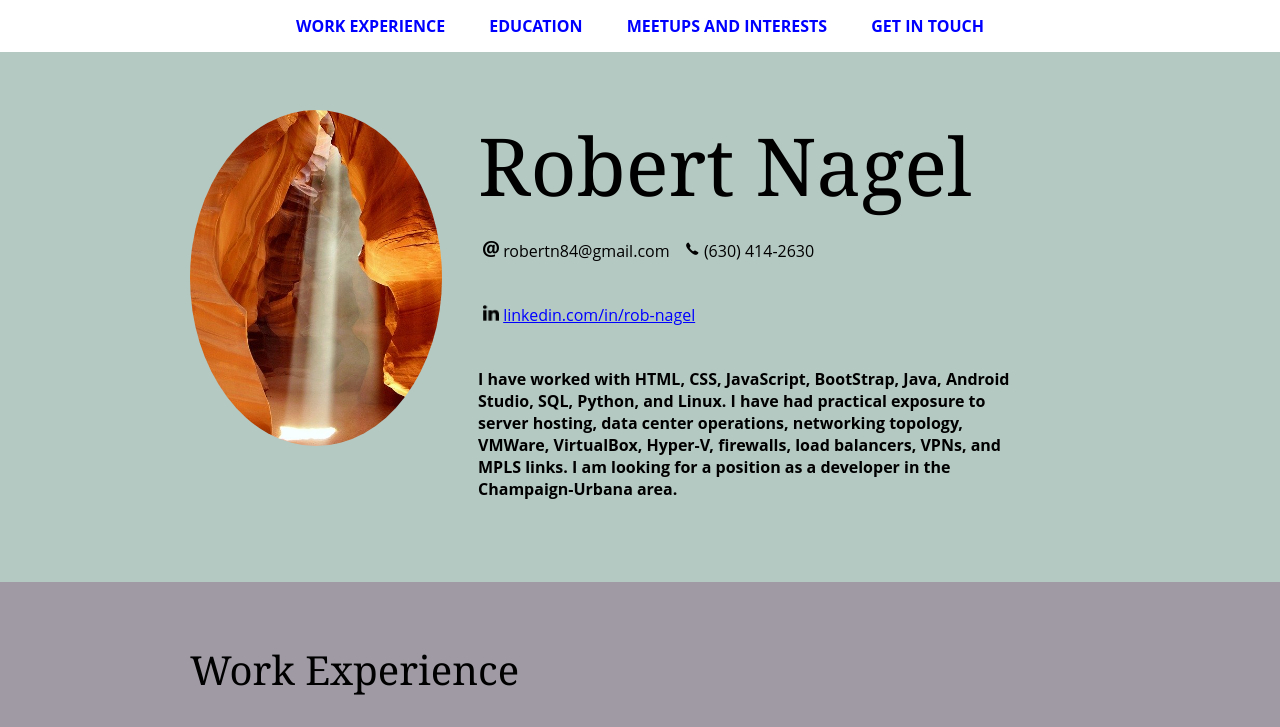
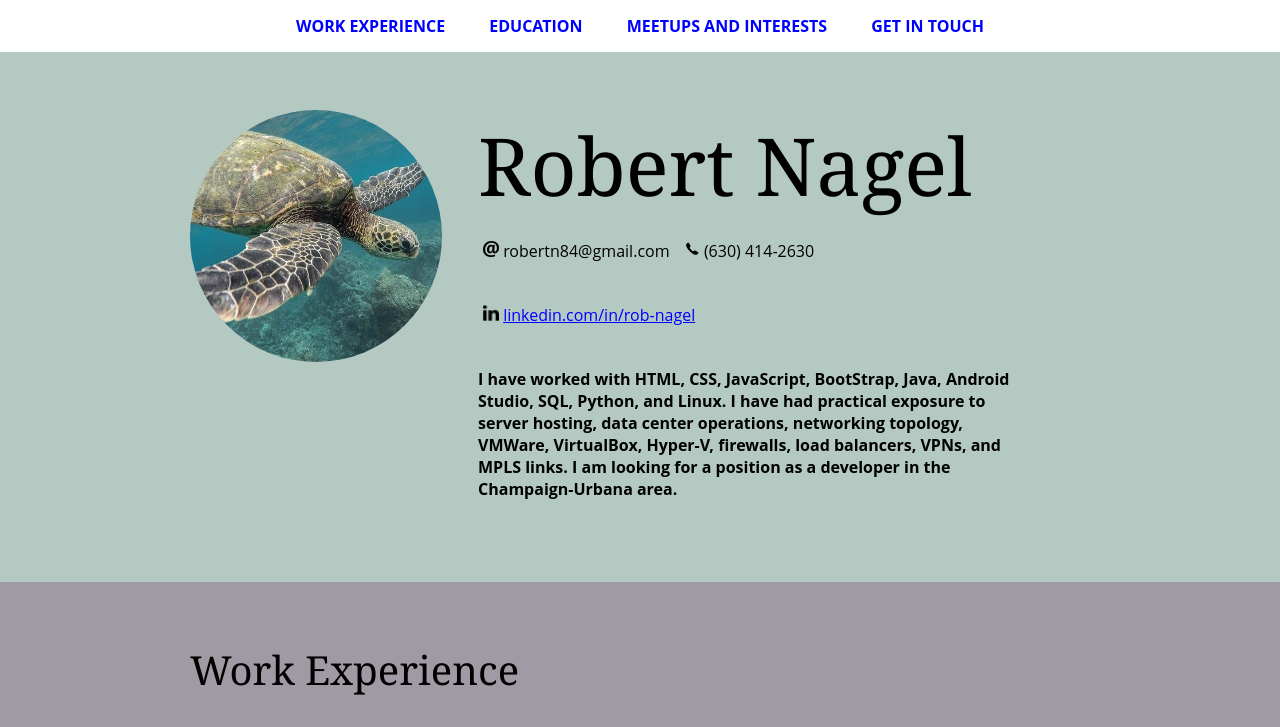
Before and after one commit to rnagel3/rnagelportfoliopage, a plain HTML site: page index.html in a window 1280 px wide. Shown: the top 727 px of the page. Drawn offline with Linux system fonts and the light colour scheme.

Commit message:
Update index.html

```diff
--- a/index.html
+++ b/index.html
@@ -16,7 +16,7 @@
             <a href="#contact">Get in Touch</a>
         </nav>
         <div class="content-wrap">
-            <img class="profile-img col-narrow" src="images/antelope-canyon-543590_640.jpg" alt="Robert Nagel">
+            <img class="profile-img col-narrow" src="images/sea_turtle.jpg" alt="Robert Nagel">
             <!-- <img src="images/uiucquad.jpg" alt="uiuc quad"> -->
                 <div class="col-wide">
                     <h1>Robert Nagel</h1>
```
